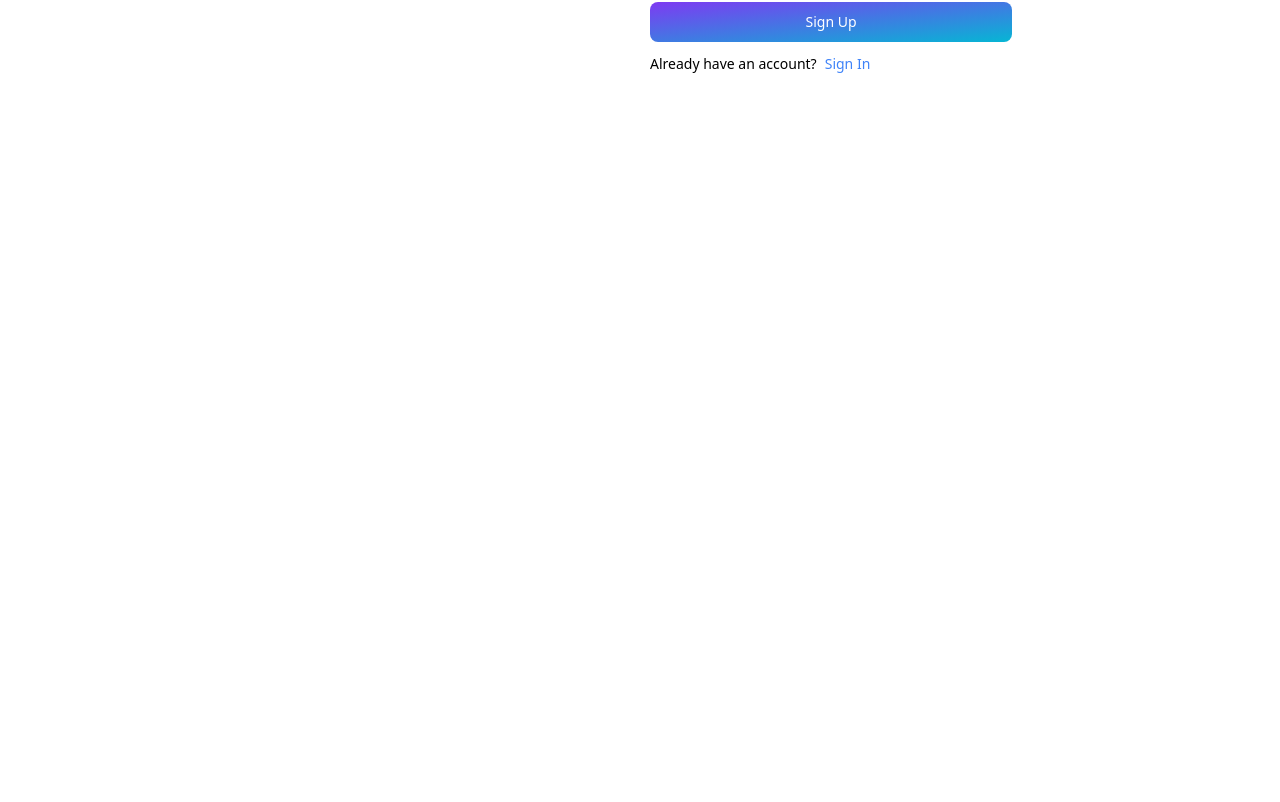
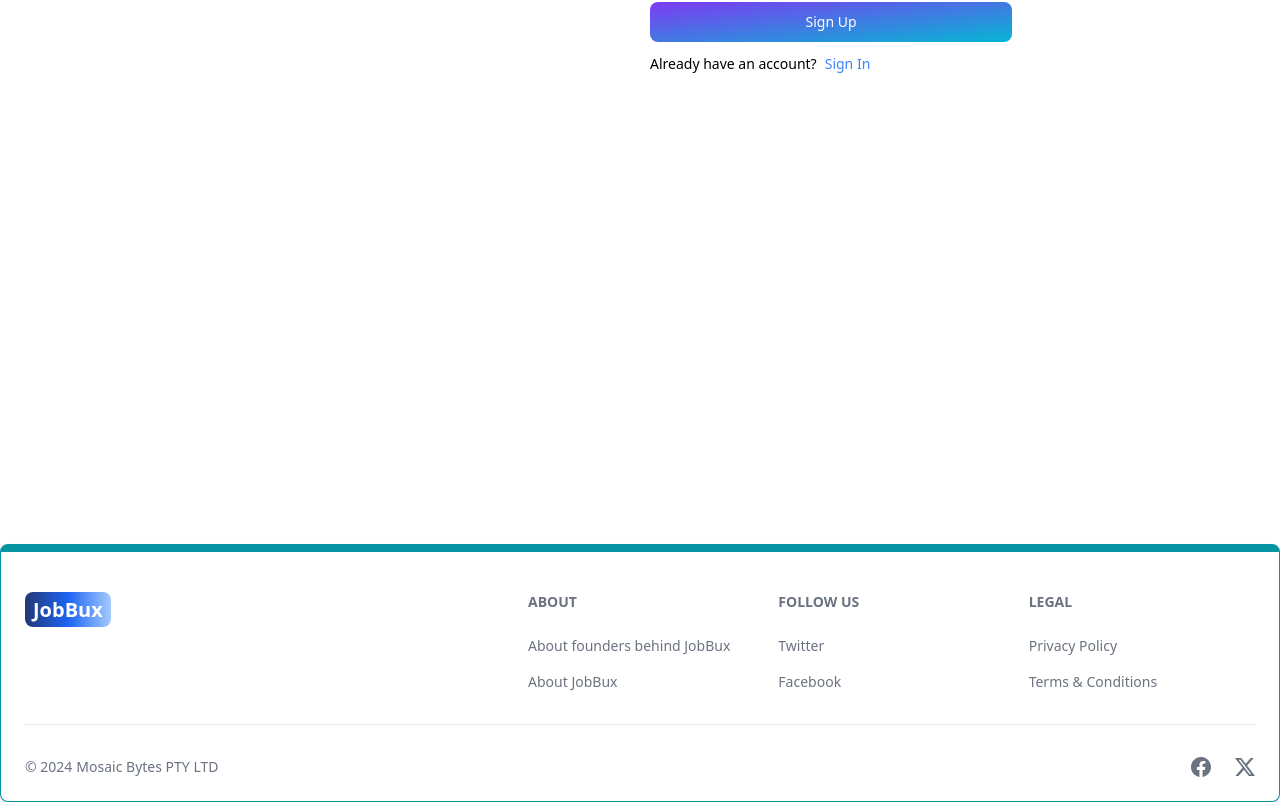
Before and after one commit to Mphare1/Jobbux, a React (Vite) app in the folder client/: page /sign-up in a window 1280 px wide. Shown: the part 400-1202 px from the top of the page. Before the commit the page ends 944 px from the top, so only its background shows below. Built offline with nearby package versions, Linux system fonts and the light colour scheme.

Commit message:
start adding footer

```diff
--- a/client/src/App.jsx
+++ b/client/src/App.jsx
@@ -6,6 +6,7 @@
 import SignUp from './pages/SignUp'
 import Dashboard from './pages/Dashboard'
 import Header from './components/Header'
+import Footer from './components/Footer'
 
 export default function App() {
   return (
@@ -18,6 +19,7 @@
         <Route path="/sign-up" element={<SignUp />} />
         <Route path="/dashboard" element={<Dashboard />} />
       </Routes>
+      <Footer/>
     </BrowserRouter>
   )
 }
--- /dev/null
+++ b/client/src/components/Footer.jsx
@@ -0,0 +1,76 @@
+import React from 'react'
+import { Footer } from 'flowbite-react'
+import { Link } from 'react-router-dom';
+import { BsFacebook, BsTwitterX } from 'react-icons/bs';
+
+export default function FooterCom() {
+  return <Footer container className='border border-t-8 border-teal-500'>
+    <div className='w-full maxw-7xl mx-auto'>
+        <div className='grid w-full justify-between sm:flex md:grid-cols-1'>
+            <div className='mt-5'>
+            <Link
+        to='/'
+        className='self-center whitespace-nowrap text-lg sm:text-xl font-semibold dark:text-white'
+      >
+        <span className='px-2 py-1 bg-gradient-to-r from-blue-900 via-blue-600 to-blue-300 rounded-lg text-white'>
+          JobBux
+        </span>
+      </Link>
+            </div>
+            <div className='grid grid-cols-2 gap-8 mt-4 sm:grid-cols-3 sm:gap-6'>
+                <div>
+                <Footer.Title title='About' />
+                <Footer.LinkGroup col>
+                    <Footer.Link href='https://mosaicbytes.com' target='_blank'
+                    rel='noopener noreferrer'>
+                        About founders behind JobBux
+                    </Footer.Link>
+                    <Footer.Link href='/about' target='_blank'
+                    rel='noopener noreferrer'>
+                        About JobBux
+                    </Footer.Link>
+                </Footer.LinkGroup>
+
+                </div>
+                <div>
+                <Footer.Title title='Follow us' />
+                <Footer.LinkGroup col>
+                    <Footer.Link href='https://twitter.com/jobbux_za' target='_blank'
+                    rel='noopener noreferrer'>
+                        Twitter
+                    </Footer.Link>
+                    <Footer.Link href='https://web.facebook.com/profile.php?id=100069373275024' target='_blank'
+                    rel='noopener noreferrer'>
+                        Facebook
+                    </Footer.Link>
+                </Footer.LinkGroup>
+
+                </div>
+                <div>
+                <Footer.Title title='Legal' />
+                <Footer.LinkGroup col>
+                    <Footer.Link href='#'>
+                        Privacy Policy
+                    </Footer.Link>
+                    <Footer.Link href='#'>
+                        Terms &amp; Conditions
+                    </Footer.Link>
+                </Footer.LinkGroup>
+
+                </div>
+            </div>
+        </div>
+        <Footer.Divider />
+        <div className='w-full sm:flex sm:items-center sm:justify-between'>
+            <Footer.Copyright href='#' by="Mosaic Bytes PTY LTD" year = {new Date().getFullYear()}/>
+            <div className='flex gap-6 sm:mt-0 mt-4 sm:justify-center'>
+                <Footer.Icon href='https://web.facebook.com/profile.php?id=100069373275024' target='_blank'
+                    rel='noopener noreferrer' icon={BsFacebook}/>
+                <Footer.Icon href='https://twitter.com/jobbux_za' target='_blank'
+                    rel='noopener noreferrer' icon={BsTwitterX} />
+            </div>
+        </div>
+    </div>
+  </Footer>;
+
+}
--- a/client/src/pages/SignUp.jsx
+++ b/client/src/pages/SignUp.jsx
@@ -72,7 +72,7 @@
               <Label value='Your email' />
               <TextInput
                 type='email'
-                placeholder='example@example.com'
+                placeholder='example@email.com'
                 id='email'
                 onChange={handleChange}
               />
```
